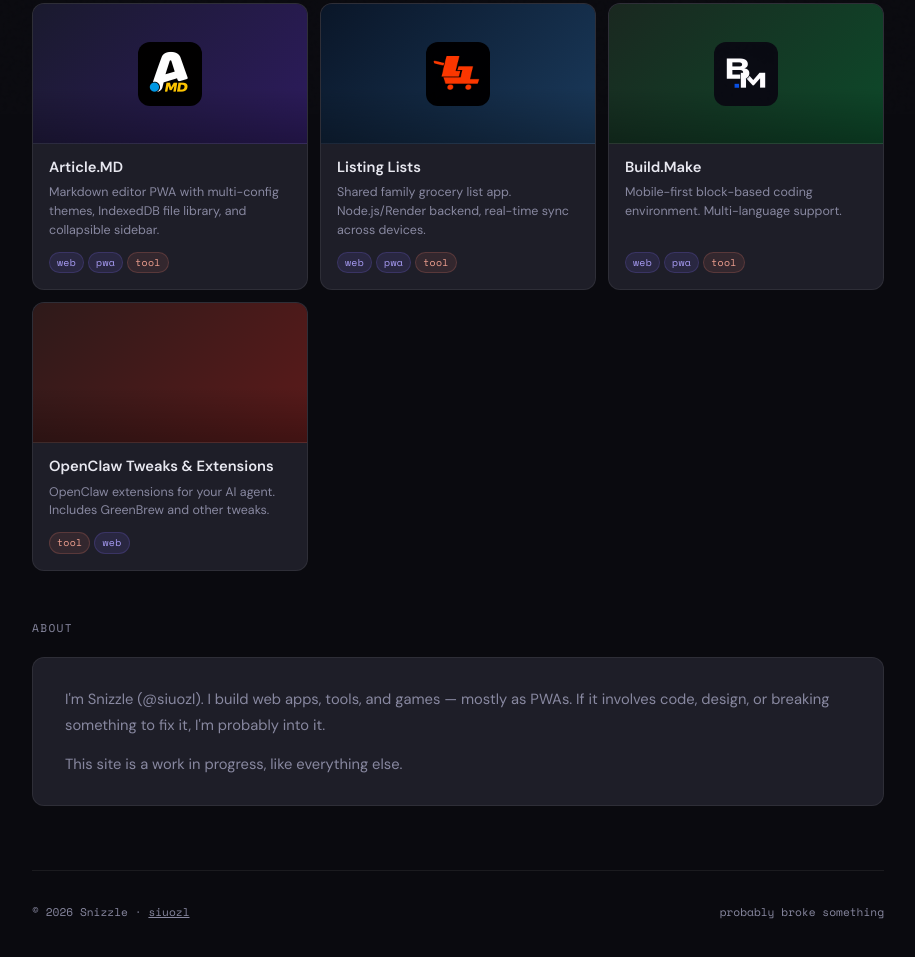
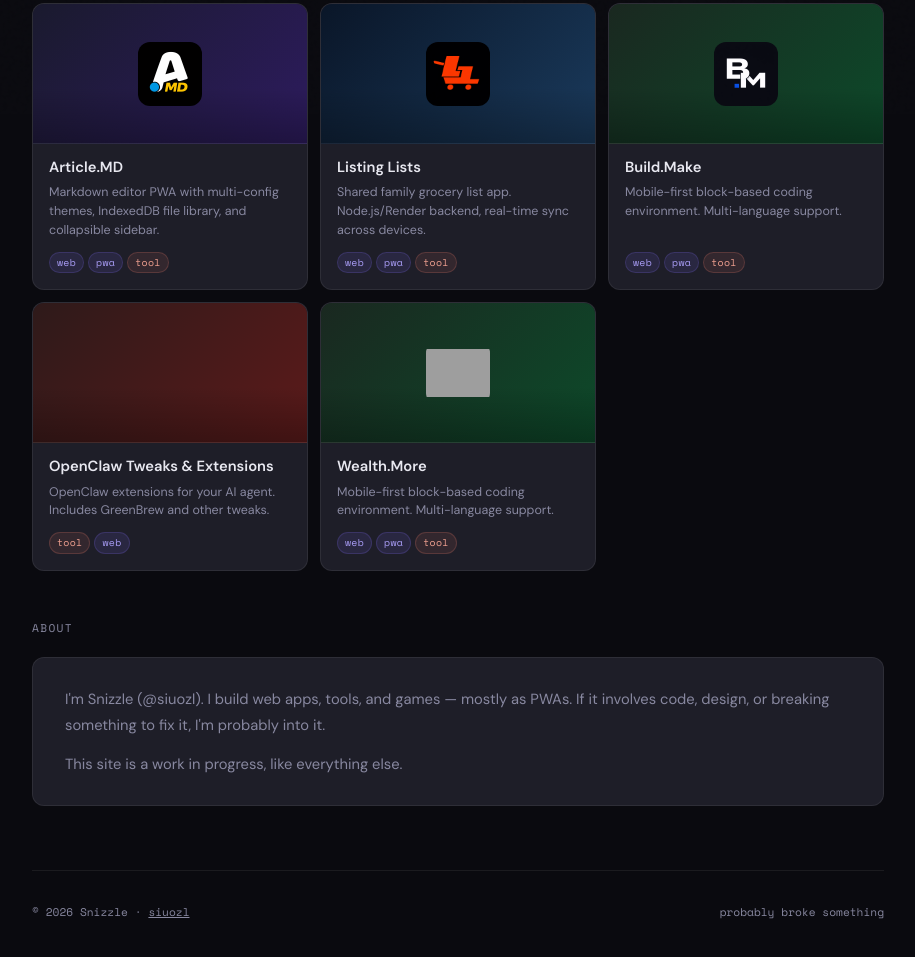
Before and after one commit to Siuozl/siuozl.github.io, a plain HTML site: page index.html in a window 1280 px wide. Shown: the part 686-1643 px from the top of the page, without its empty margins (182-1097 px from the left). Drawn offline with nearby package versions, Linux system fonts and the light colour scheme; grey boxes are pictures that could not be loaded.

Commit message:
Update index.html

```diff
--- a/index.html
+++ b/index.html
@@ -496,6 +496,14 @@
       iconBg: "linear-gradient(135deg,#2e1a1a,#5c1a1a)",
       desc: "OpenClaw extensions for your AI agent. Includes GreenBrew and other tweaks.",
       tags: ["tool", "web"]
+    },
+    {
+      title: "Wealth.More",
+      href: "https://siuozl.github.io/wealth.more",
+      icon: "https://siuozl.github.io/wealth.more/icon-512.png",
+      iconBg: "linear-gradient(135deg,#1a2820,#0d4a2a)",
+      desc: "Mobile-first block-based coding environment. Multi-language support.",
+      tags: ["web", "pwa", "tool"]
     }
   ];
 
```
